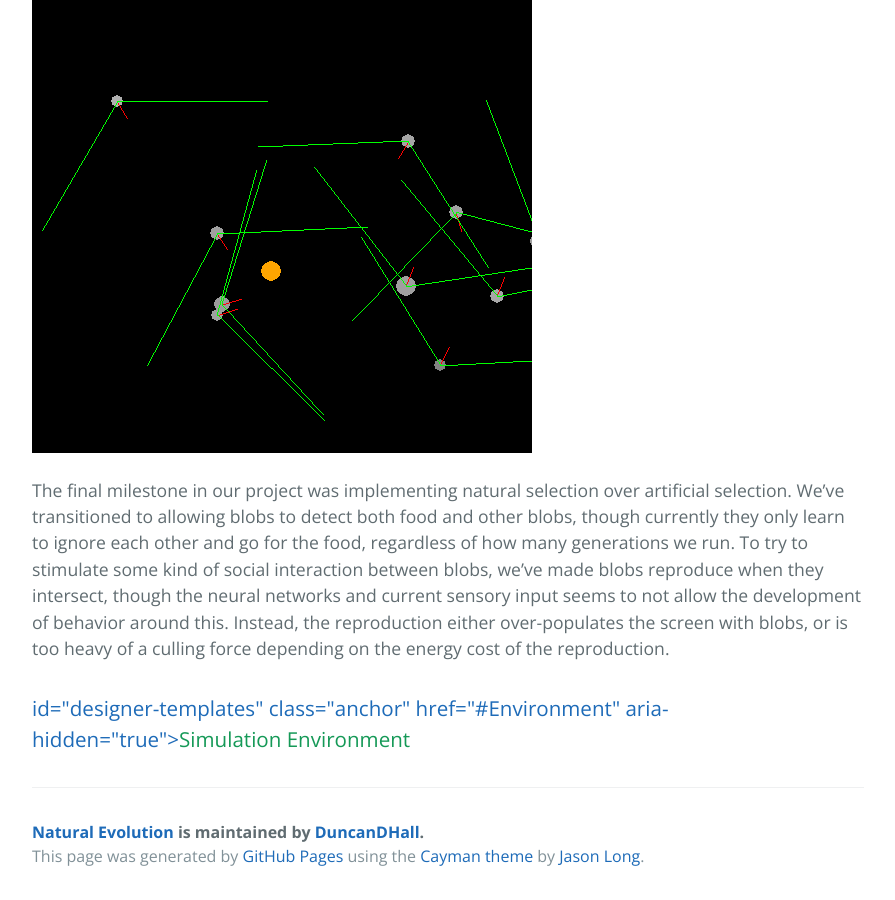
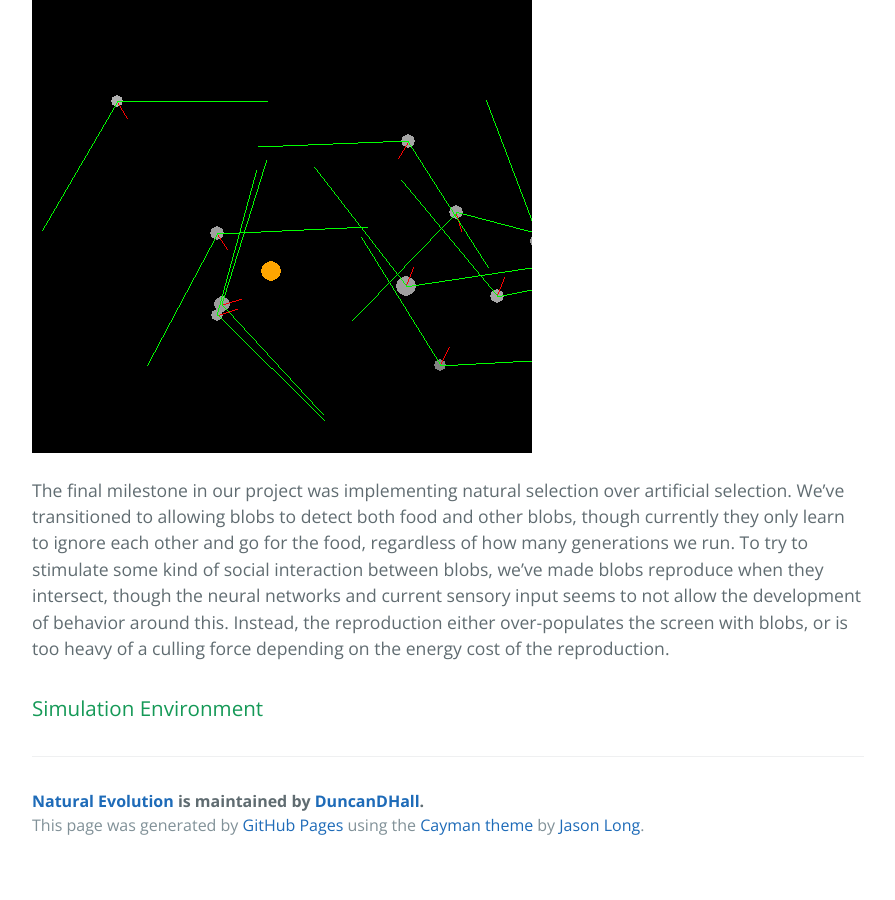
Before and after one commit to DuncanDHall/NaturalEvolution, a Jekyll site: the page narrative.html, which Jekyll copies as it is, in a window 1280 px wide and 900 px high, scrolled down 1077 px. Shown: the whole window, without its empty margins (192-1087 px from the left). Built offline with Jekyll 4.4.1, drawn with Linux system fonts in a browser that asks for light colours; after the commit the page ends 1946 px from its top, so only the background shows below that.

Commit message:
Update narrative.html

```diff
--- a/narrative.html
+++ b/narrative.html
@@ -45,7 +45,7 @@ The final milestone in our project was implementing natural selection over artif
 </p>
 
 
-<h3><a> id="designer-templates" class="anchor" href="#Environment" aria-hidden="true"><span aria-hidden="true" class="octicon octicon-link"></span></a>Simulation Environment</h3>
+<h3><a id="designer-templates" class="anchor" href="#Environment" aria-hidden="true"><span aria-hidden="true" class="octicon octicon-link"></span></a>Simulation Environment</h3>
 
 
 
```
